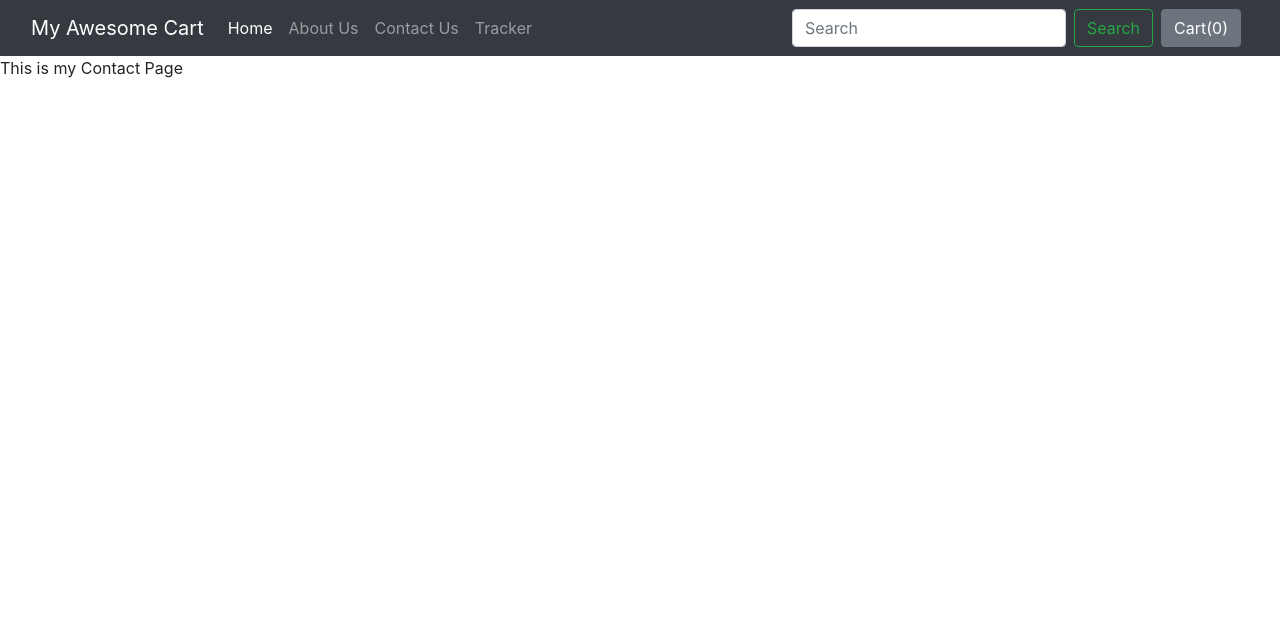
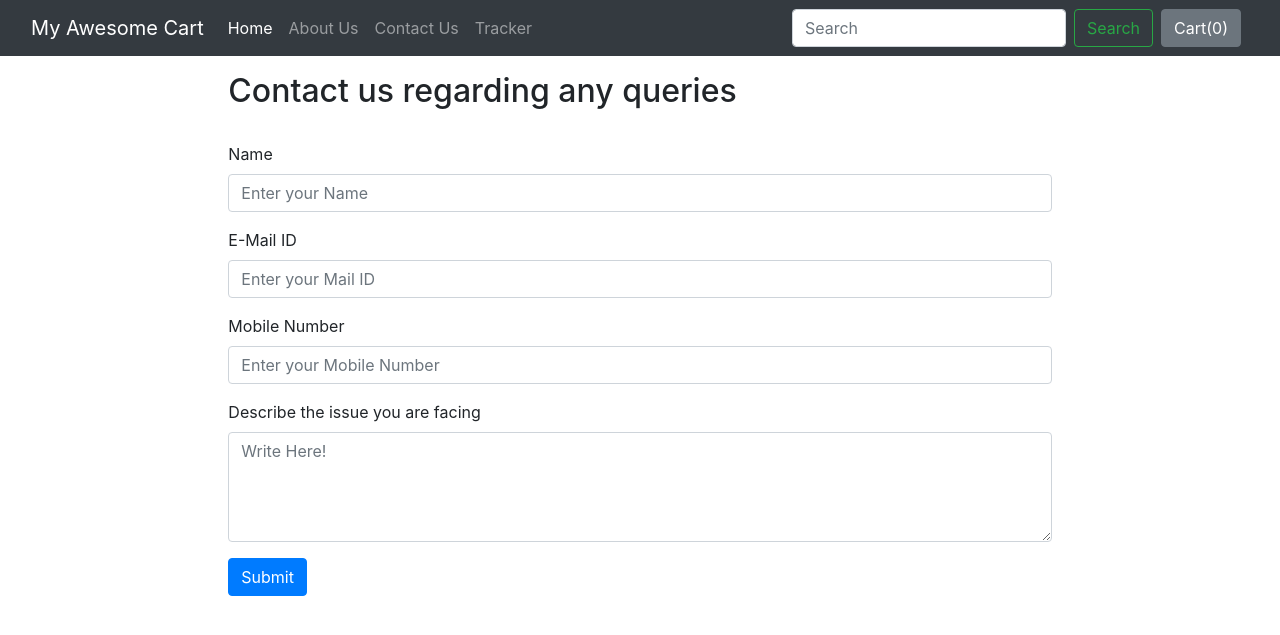
Before and after one commit to ujjujdp/EcommerceWebsite, a Django app: page /shop/contact/ in a window 1280 px wide. Shown: the top 635 px of the page. Run offline with Django 3.2, Linux system fonts and the light colour scheme; some libraries are stand-ins or nearby versions.

Commit message:
End of the Project

```diff
--- a/shop/admin.py
+++ b/shop/admin.py
@@ -1,6 +1,7 @@
 from django.contrib import admin
 
 # Register your models here.
-from .models import Product
+from .models import Product, Contact
 
 admin.site.register(Product)
+admin.site.register(Contact)
--- a/shop/models.py
+++ b/shop/models.py
@@ -14,3 +14,12 @@ class Product(models.Model):
 
     def __str__(self):
         return self.product_name
+
+class Contact(models.Model):
+    query_id = models.AutoField(primary_key=True)
+    user_name = models.CharField(max_length=50)
+    email = models.CharField(max_length=70,default="")
+    phno = models.CharField(max_length=70,default="")
+    descr = models.CharField(max_length=50,default="")
+    def __str__(self):
+        return self.user_name
--- a/shop/templates/shop/contact.html
+++ b/shop/templates/shop/contact.html
@@ -2,4 +2,31 @@
 
 {% block title %}  My Awesome Cart | Contact Us{% endblock %}
 
-{%block body%} This is my Contact Page {%endblock%}
+{%block body%}
+
+<div class="container my-3 col-md-8">
+    <h2> Contact us regarding any queries</h2>
+    <br>
+    <form action="/shop/contact/" method="post">{% csrf_token %}
+        <div class="form-group">
+            <label for="name">Name</label>
+            <input type="text" class="form-control" name="name" placeholder="Enter your Name">
+        </div>
+        <div class="form-group">
+            <label for="email">E-Mail ID</label>
+            <input type="email" class="form-control" name="email" placeholder="Enter your Mail ID">
+        </div>
+        <div class="form-group">
+            <label for="phno">Mobile Number</label>
+            <input type="Number" class="form-control" name="phno" placeholder="Enter your Mobile Number">
+        </div>
+        <div class="form-group">
+            <label for="descr">Describe the issue you are facing</label>
+            <textarea class="form-control" name="descr" placeholder="Write Here!" rows="4"></textarea>
+        </div>
+
+        <button type="submit" class="btn btn-primary">Submit</button>
+    </form>
+</div>
+
+{%endblock%}
--- a/shop/views.py
+++ b/shop/views.py
@@ -1,6 +1,6 @@
 from django.shortcuts import render
 from django.http import HttpResponse
-from .models import Product
+from .models import Product, Contact
 from math import ceil
 # Create your views here.
 def index(request):
@@ -28,6 +28,19 @@ def about(request):
     return render(request,'shop/about.html')
 
 def contact(request):
+    if request.method=="POST":
+        print(request)
+
+    name = request.POST.get('name','')
+    email = request.POST.get('email','')
+    phno = request.POST.get('phno','')
+    descr = request.POST.get('descr','')
+    print(name)
+    print(email)
+    print(phno)
+    print(descr)
+    contact = Contact(user_name = name, email = email, phno=phno, descr = descr)
+    contact.save()
     return render(request,'shop/contact.html')
 
 def track(request):
```
Also changed, not shown: db.sqlite3, shop/migrations/0003_contact.py (added).
